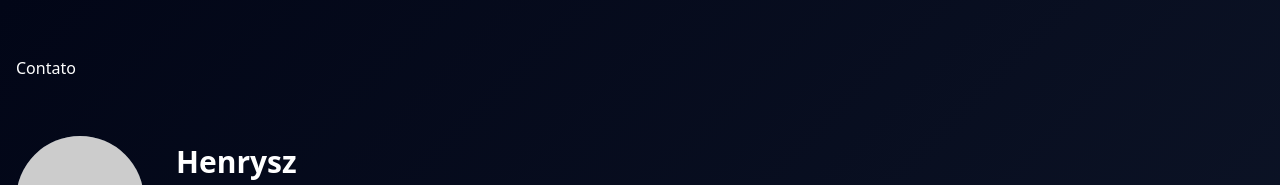
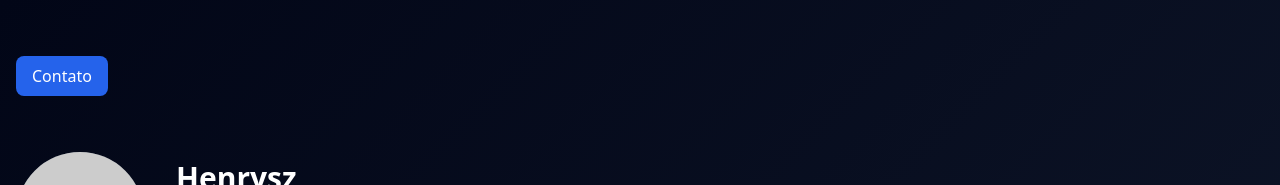
Before and after one commit to henryzinhosz/theworldofoz.github.io, a website: page index.html in a window 1280 px wide. Shown: the top 185 px of the page. Drawn offline with nearby package versions, Linux system fonts and the light colour scheme; placeholder pictures from the web are drawn by us.

Commit message:
Update index.html

```diff
--- a/index.html
+++ b/index.html
@@ -16,7 +16,7 @@
         <!-- Header -->
         <header class="flex justify-between items-center mb-8">
             <div class="flex items-center space-x-4">
-                <button href="about class="bg-blue-600 hover:bg-blue-700 px-4 py-2 rounded-lg font-medium">
+                <button href="about" class="bg-blue-600 hover:bg-blue-700 px-4 py-2 rounded-lg font-medium">
                     Contato
                 </button>
                 <button class="md:hidden text-2xl">
```
